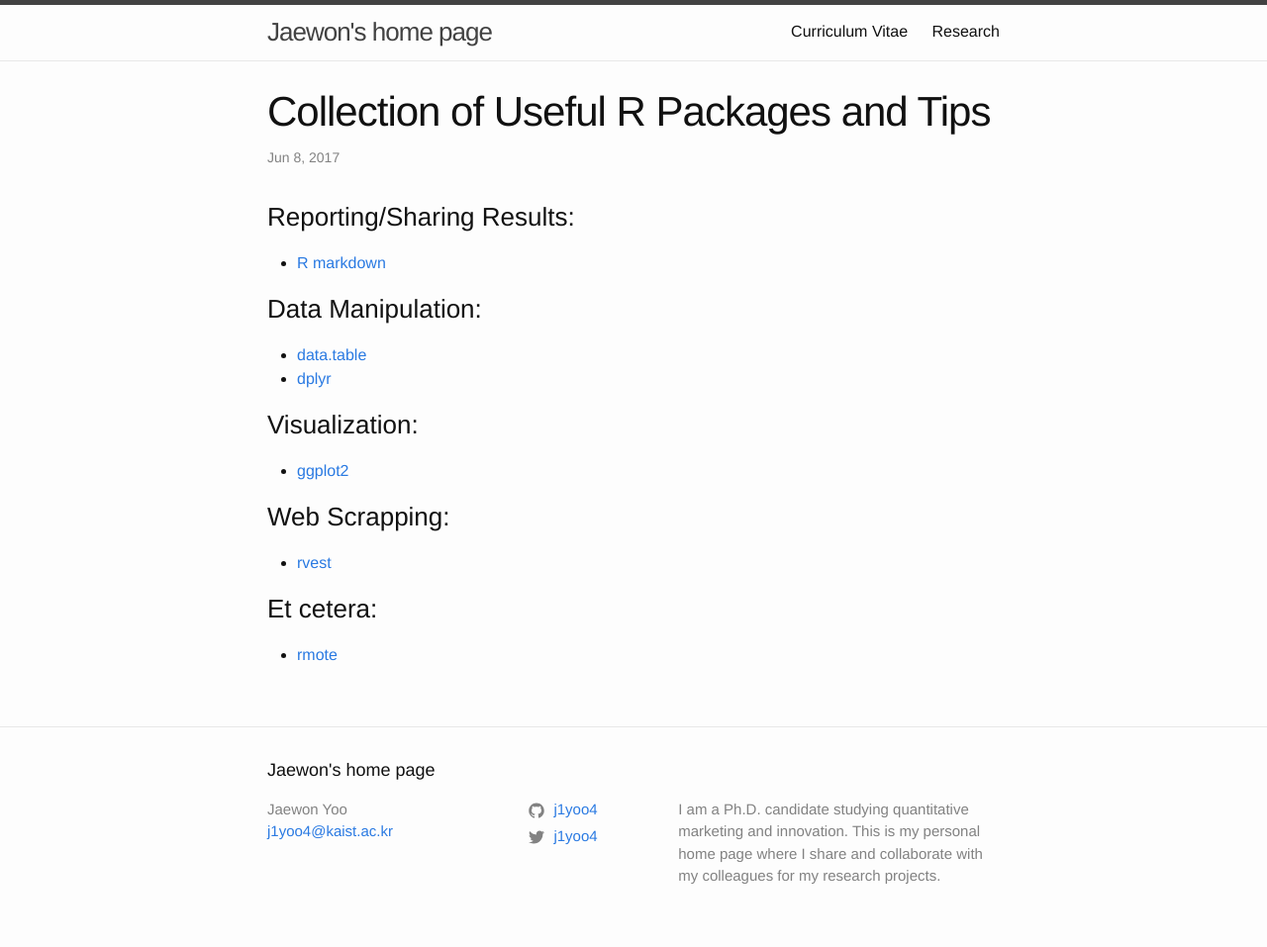
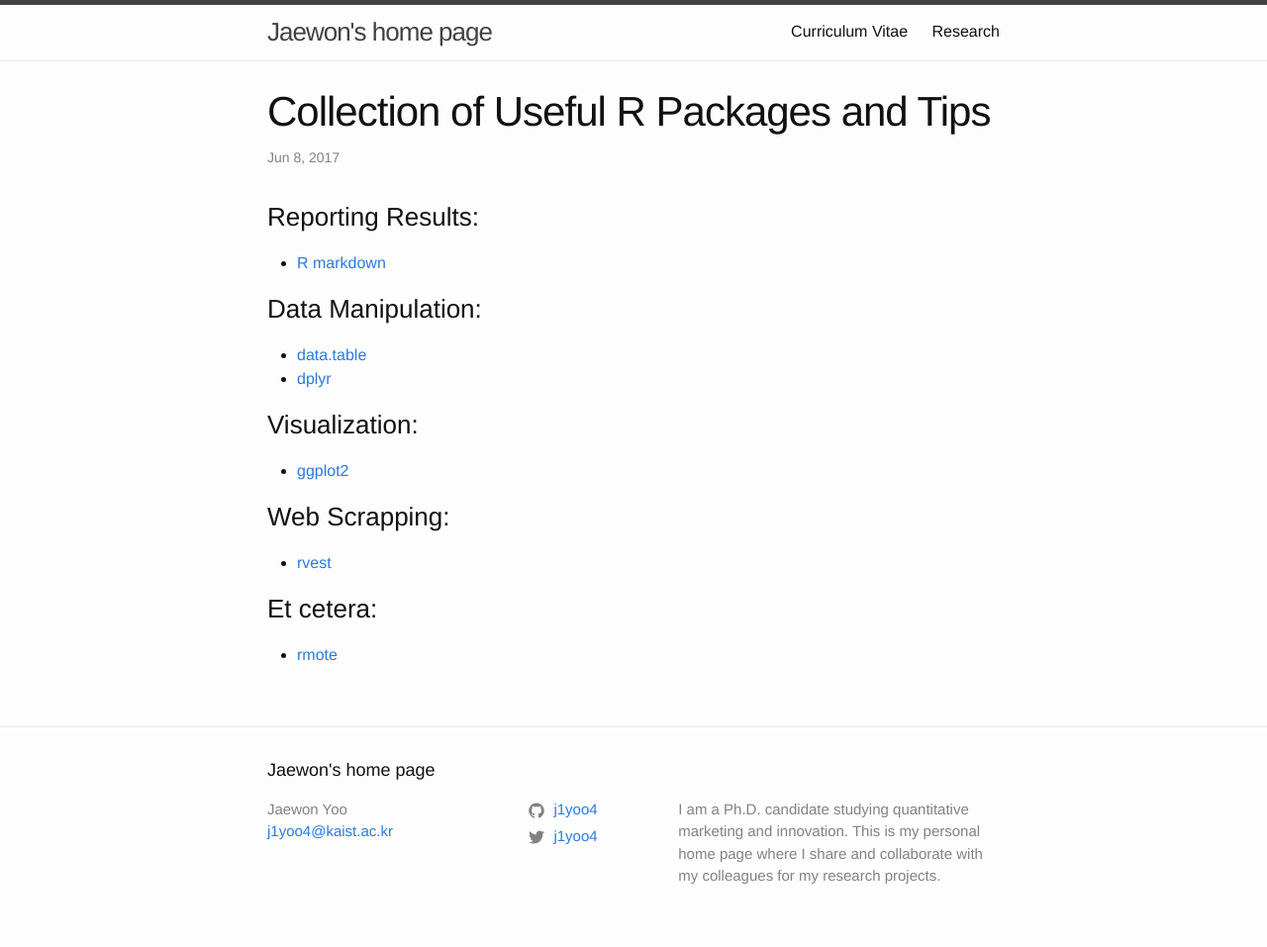
Before and after one commit to j1yoo/j1yoo.github.io, a Jekyll site: the page built from _posts/2017-06-08-useful_r_packages.md, in a window 1280 px wide. Shown: the whole page at 99% size. Built offline with Jekyll 4.4.1, drawn with Linux system fonts in a browser that asks for light colours.

Commit message:
Create 2017-06-08-useful_r_packages.md

```diff
--- a/_posts/2017-06-08-useful_r_packages.md
+++ b/_posts/2017-06-08-useful_r_packages.md
@@ -4,7 +4,7 @@ title: "Collection of Useful R Packages and Tips"
 categories: misc
 ---
 
-### Reporting/Sharing Results:
+### Reporting Results:
 * <a href="https://www.rstudio.com/wp-content/uploads/2016/03/rmarkdown-cheatsheet-2.0.pdf"> R markdown </a>
 
 ### Data Manipulation:
```
